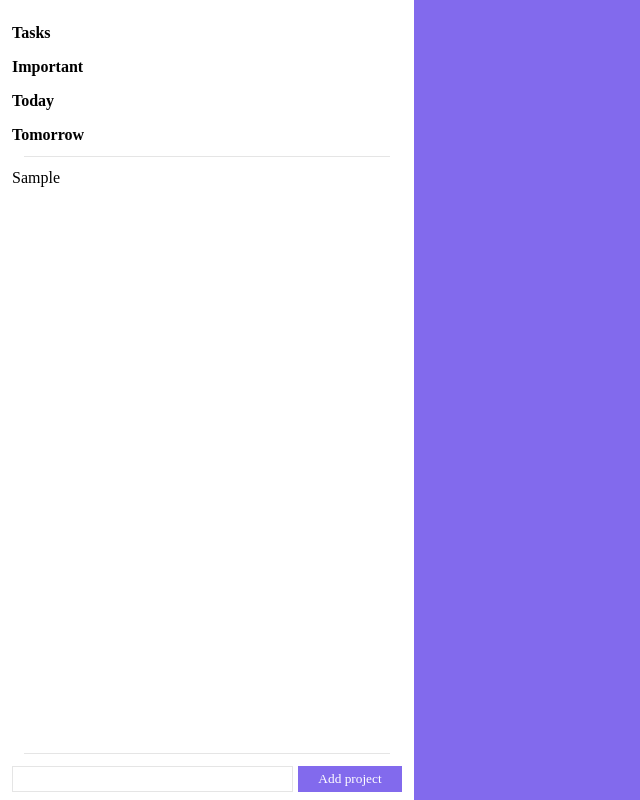
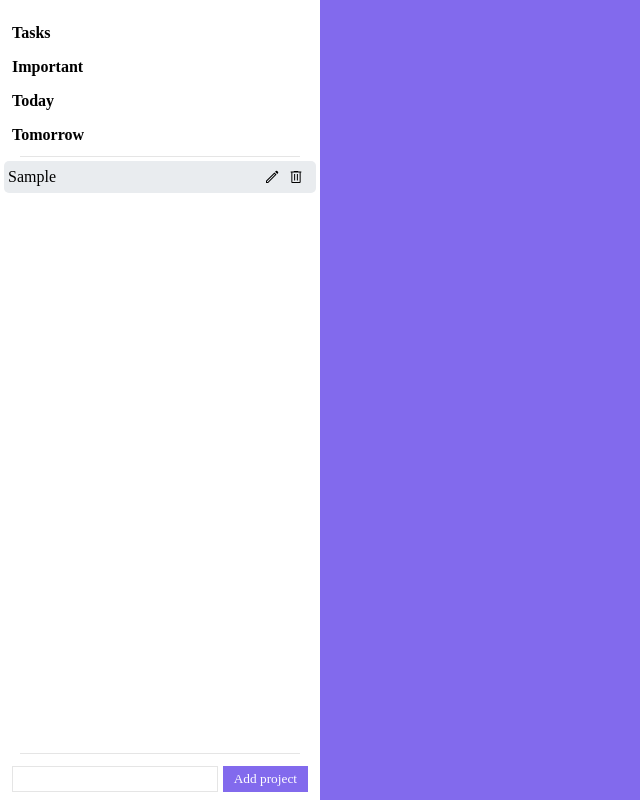
Before and after one commit to Averageasd/ReminderApp, a website built with webpack: page src/index.html in a window 1280 px wide. Both pictures are taken after typing "Sample" into the empty fields and a click on the button "Add project". Shown: the whole page, without its empty margins (0-640 px from the left). Built offline with nearby package versions, Linux system fonts and the light colour scheme.

Commit message:
added edit symbol. when clicked on it, project name becomes editable.

```diff
--- a/src/index.js
+++ b/src/index.js
@@ -2,6 +2,8 @@ import ReminderItem from "./reminderItem";
 import Project from "./project";
 import "./style.css";
 import "date-fns/endOfDay";
+import deleteImage from "./images/delete.svg";
+import editImage from "./images/edit.svg";
 
 import { endOfDay } from "date-fns";
 
@@ -23,30 +25,51 @@ function addNewProject(e) {
   projects.push(project);
   const projectItem = createNewProject(project.getName());
   projectList.appendChild(projectItem);
-  projectItem.addEventListener("click", createDynamicInput);
   newProjectInput.value = "";
 }
 
-function createDynamicInput(e) {
-  e.target.removeEventListener("click", createDynamicInput);
-  const curProjectName = e.target.innerText;
-  e.target.innerHTML = "";
-  const editProjectNameInput = document.createElement("input");
-  e.target.appendChild(editProjectNameInput);
-  editProjectNameInput.focus();
-  editProjectNameInput.addEventListener("blur", function () {
-    e.target.addEventListener('click', createDynamicInput);
-    if (editProjectNameInput.value.length === 0){
-      e.target.innerText = curProjectName;
-      return;
-    }
-    e.target.innerText = editProjectNameInput.value;
+function createNewProject(projectName) {
+  const projectItem = createDynamicElement("div", "project-item");
+  const projectNameContainer = createDynamicElement("div","project-name-container");
+  projectNameContainer.innerText = projectName;
+  const editProjectDiv = createDynamicElement("div", "edit-project-div");
+  const editSymbol = createImage(editImage, "edit-symbol");
+  editSymbol.addEventListener("click", function (e) {
+    e.preventDefault();
+    e.stopPropagation();
+    const curProjectName = projectNameContainer.innerText;
+    const editProjectNameInput = createDynamicElement("input");
+    projectNameContainer.innerHTML = "";
+    projectNameContainer.appendChild(editProjectNameInput);
+    editProjectNameInput.focus();
+    editProjectNameInput.addEventListener("blur", function () {
+      if (editProjectNameInput.value.length === 0) {
+        console.log("project name is ", curProjectName);
+        projectNameContainer.innerText = curProjectName;
+        return;
+      }
+      projectNameContainer.innerText = editProjectNameInput.value;
+    });
   });
+  editProjectDiv.appendChild(editSymbol);
+  const deleteSymbol = createImage(deleteImage, 'delete-symbol');
+  editProjectDiv.appendChild(deleteSymbol);
+  projectItem.appendChild(projectNameContainer);
+  projectItem.appendChild(editProjectDiv);
+  return projectItem;
 }
 
-function createNewProject(projectName) {
-  const projectItem = document.createElement("div");
-  projectItem.innerText = projectName;
-  return projectItem;
+function createDynamicElement(type, cssClass) {
+  const element = document.createElement(type);
+  if (cssClass) element.classList.add(cssClass);
+  return element;
 }
+
+function createImage(image, cssClass) {
+  const img = new Image();
+  img.src = image;
+  img.classList.add(cssClass);
+  return img;
+}
+
 renderProjectList();
--- a/src/style.css
+++ b/src/style.css
@@ -1,19 +1,16 @@
 @font-face {
     font-family: 'poppin-regular';
     src: url('./fonts/POPPINS-REGULAR.TTF');
-    /* font-style: normal; */
 }
 
 @font-face {
     font-family: 'roboto-regular';
     src: url('./fonts/ROBOTO-REGULAR.TTF');
-    /* font-style: normal; */
 }
 
 @font-face {
     font-family: 'roboto-thin';
     src: url('./fonts/ROBOTO-THIN.TTF');
-    /* font-style: normal; */
 }
 
 @font-face {
@@ -40,10 +37,10 @@ body {
 }
 
 .side-bar {
+    max-width: 20rem;
     flex-grow: 1;
-    min-width: 200px;
     display: flex;
-    gap:4px;
+    gap: 4px;
     padding-top: 1rem;
     flex-direction: column;
     padding-left: 0.25rem;
@@ -51,26 +48,26 @@ body {
     background-color: white;
 }
 
-.side-bar a{
+.side-bar a {
     width: 100%;
     padding: 0.5rem 0.5rem;
     font-weight: bold;
 
 }
 
-.sidebar-top{
+.sidebar-top {
     display: flex;
     flex-direction: column;
 }
 
-.side-bar a:hover{
+.side-bar a:hover {
     border-radius: 5px;
     background-color: #e9ecef;
     cursor: pointer;
 
 }
 
-.sidebar-divider{
+.sidebar-divider {
     margin: 0 auto;
     width: 90%;
     background-color: #e5e5e5;
@@ -78,54 +75,79 @@ body {
     border: none;
 }
 
-.project-div{
+.project-div {
     display: flex;
     flex-direction: column;
-    gap:4px;
+    gap: 4px;
     height: 75%;
+    overflow-x: hidden;
 }
 
-.project-div div{
-    padding: 0.5rem 0.5rem;
-}
-
-.project-div div:hover{
+.project-item {
+    display: flex;
     border-radius: 5px;
     background-color: #e9ecef;
     cursor: pointer;
+    justify-content: space-between;
+    align-items: center;
+    padding: 0.25rem 0.25rem;
 }
 
-.add-project-div{
+.project-name-container {
+    white-space: nowrap;
+    overflow: hidden;
+    text-overflow: ellipsis;
+    width: 50%;
+}
+
+.edit-project-div{
+    display: flex;
+    justify-content: center;
+    align-items: center;
+    padding-left: 0.5rem;
+    padding-right: 0.5rem;
+    padding-top: 0.25rem;
+    padding-bottom: 0.25rem;
+    gap:0.5rem
+    /* flex-grow: 1; */
+}
+
+.edit-symbol, .delete-symbol{
+    width: 1rem;
+    height: 1rem;
+}
+
+.add-project-div {
     display: flex;
     padding: 0.5rem 0.5rem;
-    gap:5px;
+    gap: 5px;
 }
 
 .main-content {
     flex-grow: 7;
 }
 
-.projectname-input{
+.projectname-input {
     flex-grow: 8;
     padding: 0.25rem 0.5rem;
     border: 1px solid #e5e5e5;
 }
 
-.projectname-input:focus{
+.projectname-input:focus {
     outline: none;
     border: 2px solid #826aed;
 }
 
-.addproject-btn{
+.addproject-btn {
     flex-grow: 2;
     padding: 0.25rem 0.5rem;
     background-color: #826aed;
     border: none;
-    color:white;
+    color: white;
     cursor: pointer;
 }
 
-.todo-item{
+.todo-item {
     width: 80%;
     padding: 1.25rem 1.25rem;
     background-color: white;
```
Also changed, not shown: README.md, dist/cb174535b66c89089803.svg (added), dist/eac1a29b0fcadff53187.svg (added), dist/index.html, dist/main.js, src/images/delete.svg (added), src/images/edit.svg (added).
